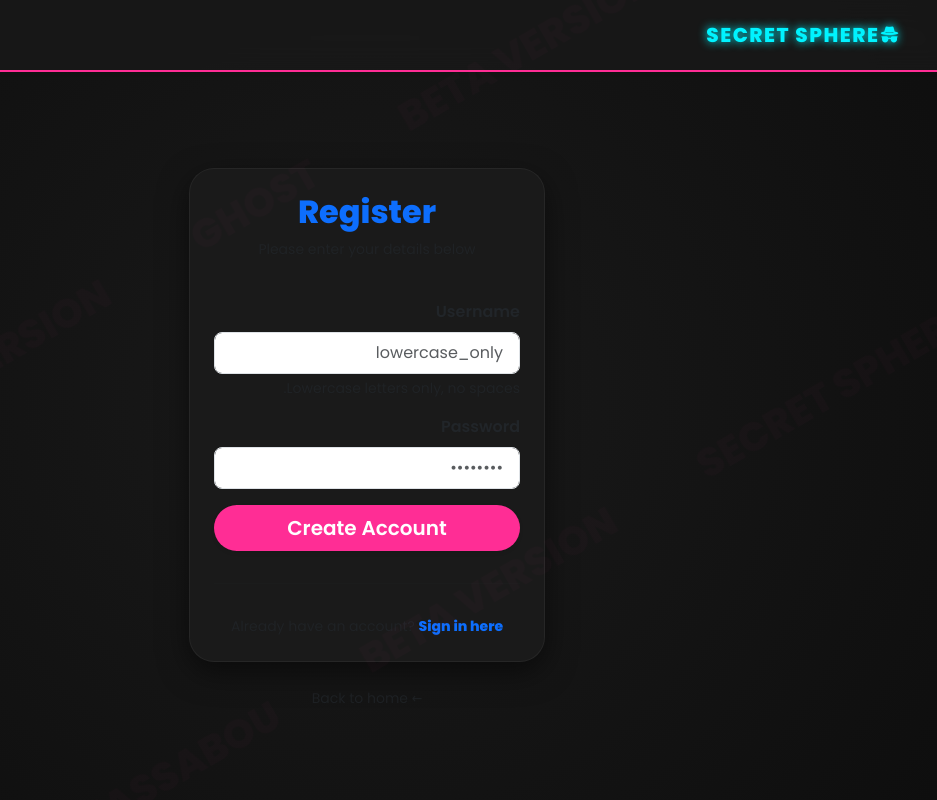
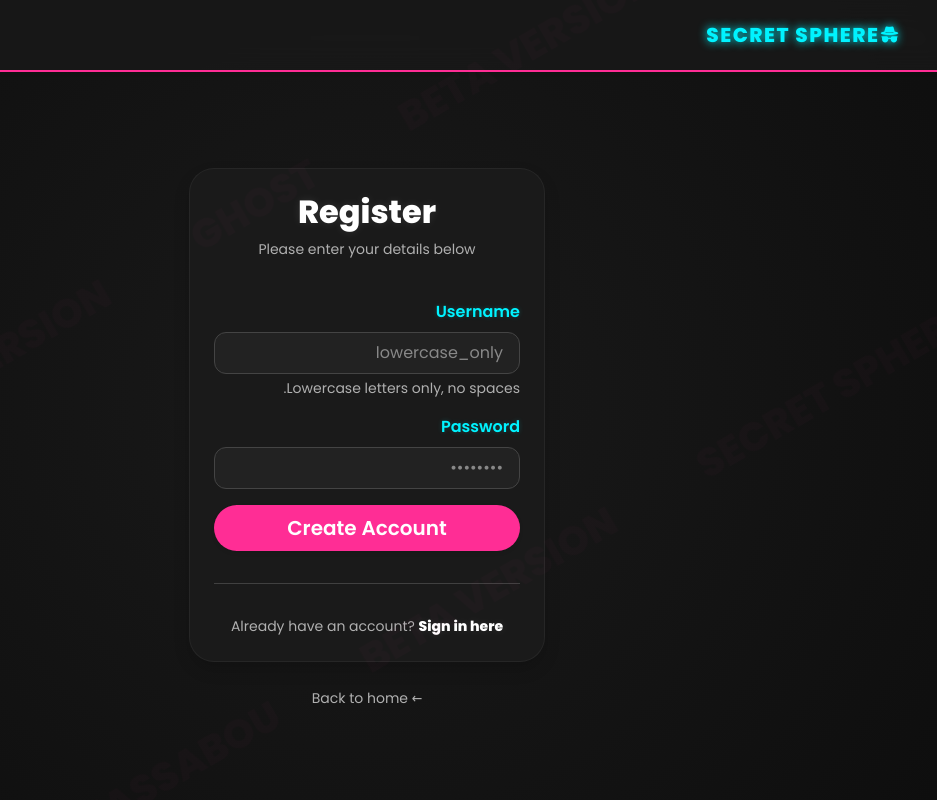
Before and after one commit to crsbo/anonymous-app, a Flask app: page /register in a window 1280 px wide. Shown: the whole page, without its empty margins (273-1210 px from the left). Run offline with Flask 3, Linux system fonts and the light colour scheme.

Commit message:
Update layout.html

```diff
--- a/templates/layout.html
+++ b/templates/layout.html
@@ -15,15 +15,56 @@
         --bg-dark: #0d0d0d;
         --card-bg: #1a1a1a;
         --glass-bg: rgba(26, 26, 26, 0.8);
+        --text-bright: #ffffff;
+        --text-muted: #b0b0b0;
     }
 
     body {
         background-color: var(--bg-dark);
-            color: #ffffff;
+        color: var(--text-bright);
         font-family: 'Poppins', 'Segoe UI', Tahoma, sans-serif;
         background-image: radial-gradient(circle at 50% 50%, #1a1a1a 0%, #0d0d0d 100%);
         min-height: 100vh;
         overflow-x: hidden;
+    }
+
+    /* --- تحسينات الوضوح (Visibility Upgrades) --- */
+
+    /* العناوين الأساسية */
+    h1, h2, h3, h4, h5, h6, .fw-bold {
+        color: var(--text-bright) !important;
+        text-shadow: 0 0 10px rgba(255, 255, 255, 0.1);
+    }
+
+    /* النصوص الثانوية - جعلها رمادي فاتح جداً بدل الرمادي الغامق */
+    .text-muted {
+        color: var(--text-muted) !important;
+    }
+
+    /* خانات الكتابة (Inputs) */
+    .form-control {
+        background: #222 !important;
+        border: 1px solid #444 !important;
+        color: var(--text-bright) !important; /* لون الكتابة أبيض */
+        border-radius: 12px;
+    }
+
+    /* لون الكلام التوضيحي داخل الخانة (Placeholder) */
+    .form-control::placeholder {
+        color: #888 !important;
+    }
+
+    /* نصوص الفورم (Labels) */
+    .form-label, label {
+        color: var(--neon-cyan) !important;
+        font-weight: 600;
+        text-shadow: 0 0 5px rgba(0, 243, 255, 0.2);
+        margin-bottom: 8px;
+    }
+
+    /* نصوص الرسائل في الداشبورد */
+    .fs-5.fw-medium {
+        color: var(--text-bright) !important;
     }
 
     /* Navbar Neon Style */
@@ -34,6 +75,7 @@
         box-shadow: 0 5px 20px rgba(255, 45, 149, 0.2);
         padding: 15px 0;
     }
+
     .navbar-brand {
         color: var(--neon-cyan) !important;
         text-shadow: 0 0 10px var(--neon-cyan);
@@ -42,74 +84,37 @@
         text-transform: uppercase;
     }
 
-        /* Container & Alerts */
+    /* Alerts Fix */
     .alert {
         border-radius: 15px;
         border: 1px solid rgba(255, 255, 255, 0.1);
         background: var(--card-bg);
-            color: white;
-            box-shadow: 0 4px 15px rgba(0,0,0,0.5);
+        color: var(--text-bright) !important;
     }
-        .alert-danger { border-left: 5px solid var(--neon-pink); }
-        .alert-success { border-left: 5px solid var(--neon-cyan); }
 
-        /* General Card Neon Fix */
+    /* General Card */
     .card {
         background: var(--card-bg) !important;
         border: 1px solid rgba(255, 255, 255, 0.05) !important;
         border-radius: 25px !important;
-            box-shadow: 0 10px 30px rgba(0,0,0,0.5) !important;
     }
 
-        /* Buttons Neon Glow */
+    /* Buttons */
     .btn-primary {
         background: var(--neon-pink) !important;
         border: none !important;
         box-shadow: 0 0 15px rgba(255, 45, 149, 0.4);
         font-weight: 600;
-            border-radius: 12px;
-        }
-        .btn-primary:hover {
-            transform: translateY(-2px);
-            box-shadow: 0 0 25px var(--neon-pink);
+        color: white !important;
     }
 
-        .btn-outline-light {
-            border-color: var(--neon-cyan);
-            color: var(--neon-cyan);
-        }
-        .btn-outline-light:hover {
-            background: var(--neon-cyan);
-            color: black;
-            box-shadow: 0 0 15px var(--neon-cyan);
-        }
-
-        /* Watermark Modern Style */
+    /* Watermark */
     .watermark {
         position: fixed; top: 0; left: 0; width: 100%; height: 100%;
         pointer-events: none; z-index: 9999; display: flex;
         flex-wrap: wrap; align-items: center; justify-content: center;
         gap: 100px; opacity: 0.02; transform: rotate(-30deg);
         font-size: 40px; font-weight: 900; color: var(--neon-pink);
-        }
-
-        /* Inbox Badge Neon */
-        .bg-primary {
-            background-color: transparent !important;
-            border: 1px solid var(--neon-pink);
-            color: var(--neon-pink) !important;
-            text-shadow: 0 0 5px var(--neon-pink);
-        }
-
-        /* Leaderboard Items */
-        .rank-item {
-            background: rgba(255, 255, 255, 0.03) !important;
-            border: 1px solid rgba(255, 255, 255, 0.05);
-            color: white !important;
-        }
-        .rank-item.border-primary {
-            border-color: var(--neon-cyan) !important;
-            box-shadow: 0 0 10px rgba(0, 243, 255, 0.2);
     }
     </style>
 </head>
```
Lines whose indentation alone changed are shown as unchanged.
